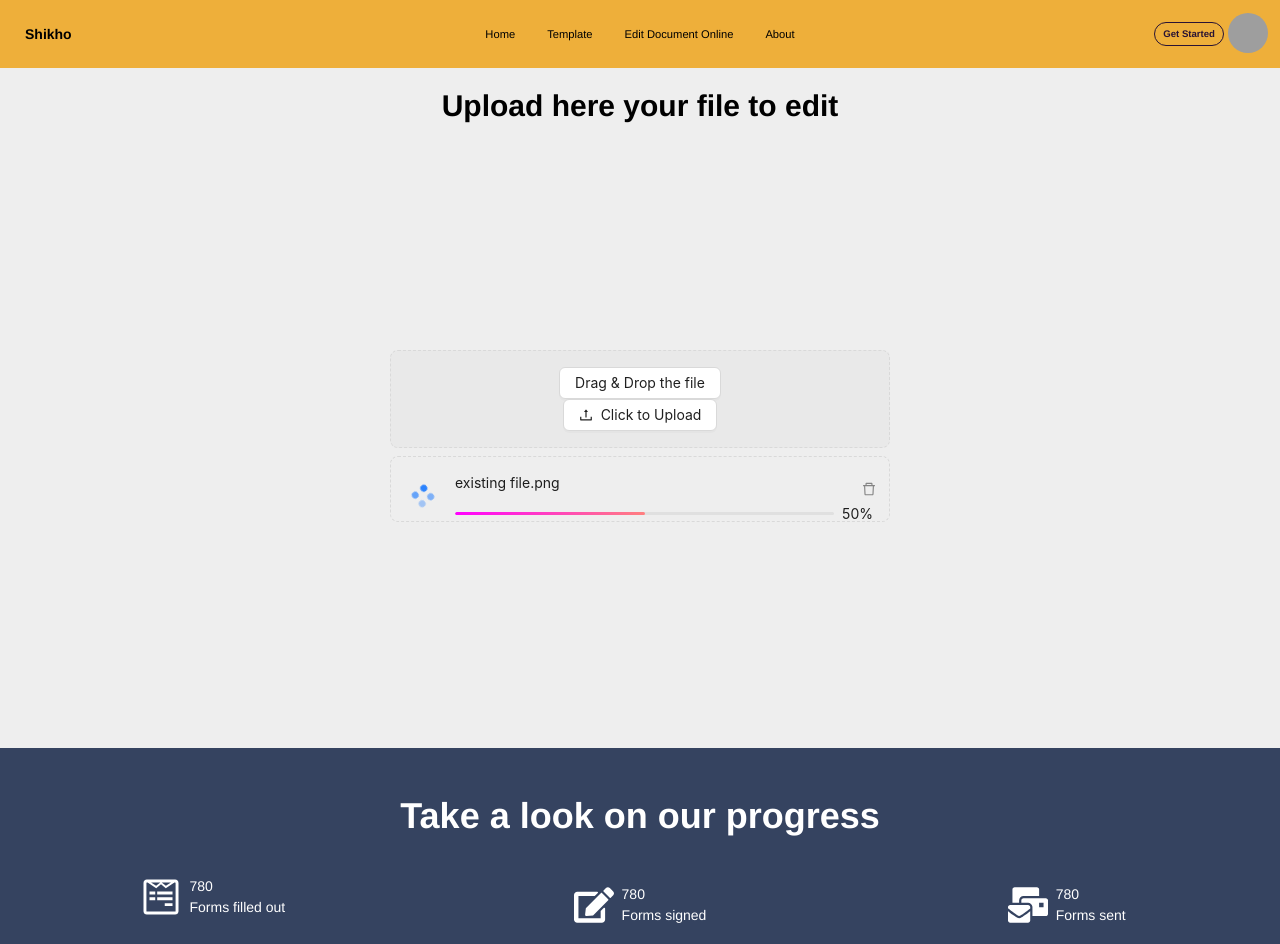
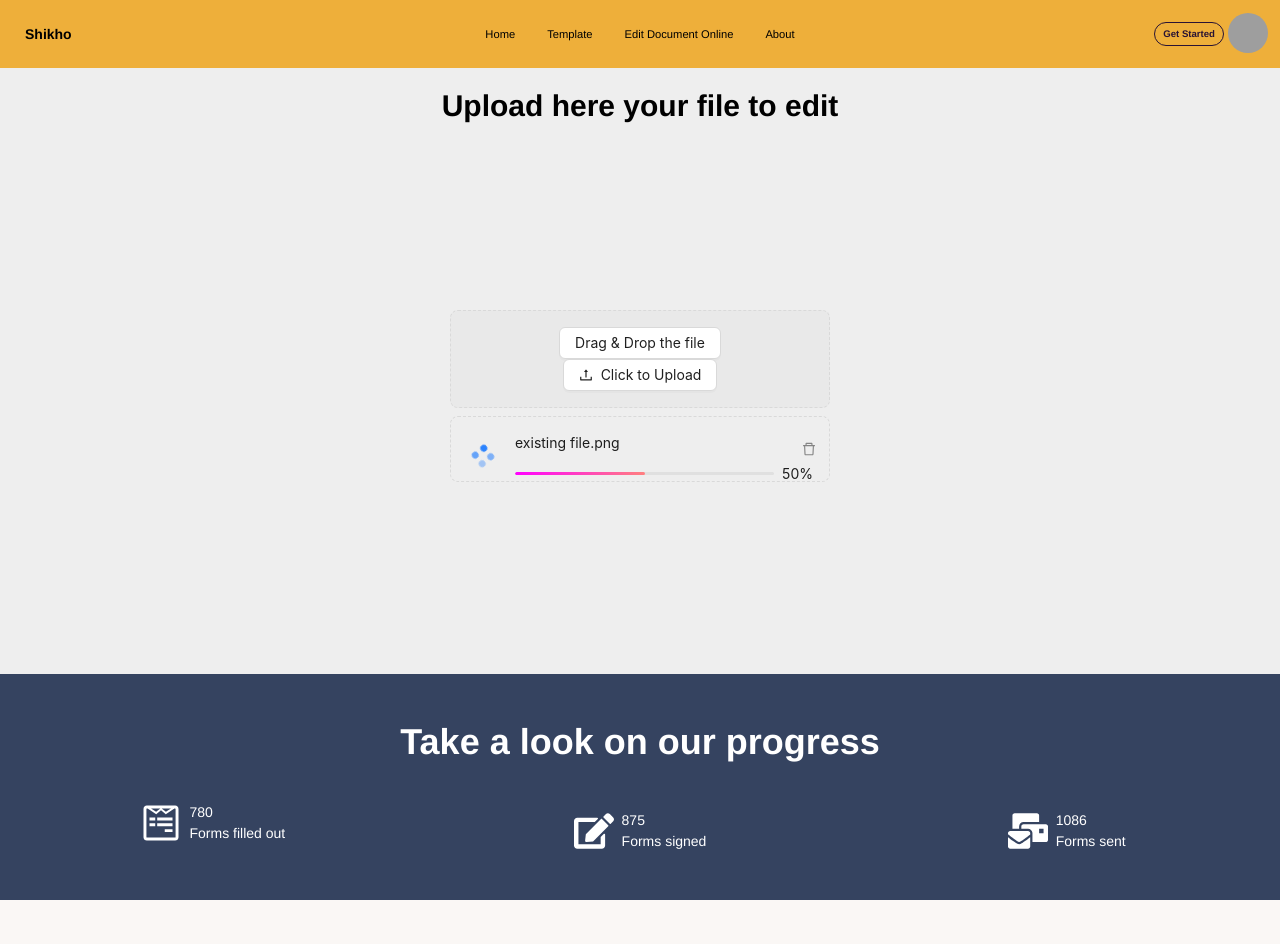
Before and after one commit to ataullahmesbah/likhho-sub-official, a React (Vite) app: page / in a window 1280 px wide. Shown: the top 944 px of the page. Built offline with nearby package versions, Linux system fonts and the light colour scheme; grey boxes are pictures that could not be loaded.

Commit message:
counter done

```diff
--- a/src/pages/Counting doc/Counter.jsx
+++ b/src/pages/Counting doc/Counter.jsx
@@ -3,7 +3,7 @@ import { FaEdit, FaMailBulk, FaWpforms } from 'react-icons/fa';
 
 const Counter = () => {
     return (
-        <div className='bg-[#354360] py-12 text-white'>
+        <div className='bg-[#354360] py-12 text-white mt-1.5'>
             <h1 className='text-center text-4xl font-bold pb-8 '>Take a look on our progress</h1>
 
             <div className='grid md:grid-cols-2 lg:grid-cols-3 sm:space-y-4'>
@@ -17,14 +17,14 @@ const Counter = () => {
                 <div className='flex justify-center items-center gap-2'>
                     <FaEdit className="w-10 h-10 "></FaEdit>
                     <div>
-                        <p>780</p>
+                        <p>875</p>
                         <p>Forms signed</p>
                     </div>
                 </div>
                 <div className='flex justify-center items-center gap-2'>
                     <FaMailBulk className="w-10 h-10 "></FaMailBulk>
                     <div>
-                        <p>780</p>
+                        <p>1086</p>
                         <p>Forms sent</p>
                     </div>
                 </div>
--- a/src/pages/Drag&Drop/Drag.jsx
+++ b/src/pages/Drag&Drop/Drag.jsx
@@ -31,13 +31,13 @@ const Drag = () => {
                     alignItems: 'center',
                     display: 'flex',
                     listType: 'picture',
-                    height: '78vh'
+                    height: '68vh'
                 }}
                 className=''
             >
 
                 <Upload.Dragger
-                    action='http://localhost:5173/' style={{ width: '500px' }}
+                    action='http://localhost:5173/' style={{ width: '380px' }}
                     listType="picture"
                     accept='.jpg, .jpeg, .doc'
                     beforeUpload={(file)=>{
```
